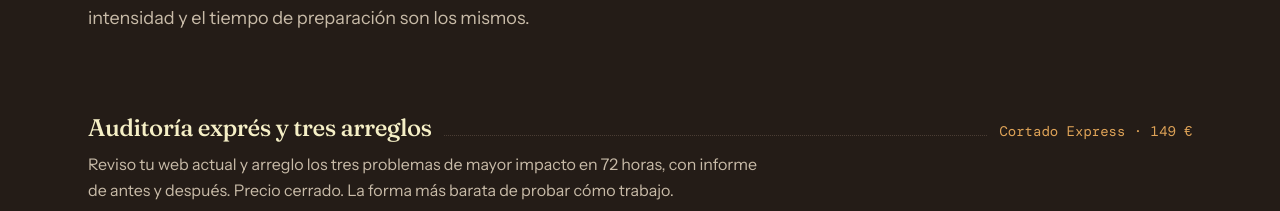
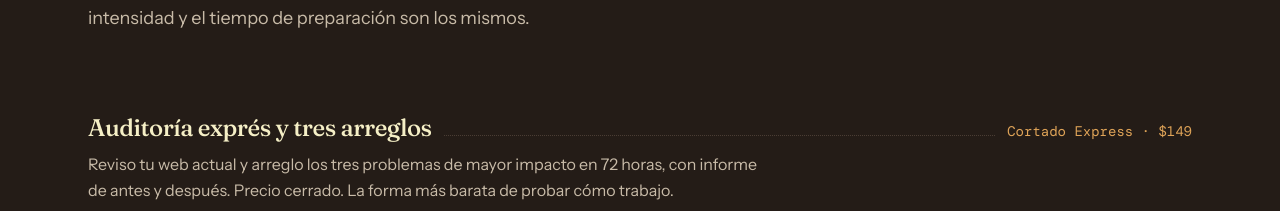
Before and after one commit to dgalarraga00/galarraga-dev, a Next.js app: page / in a window 1280 px wide. Shown: the part 2021-2232 px from the top of the page. Built offline with nearby package versions, Linux system fonts and the light colour scheme.

Commit message:
fix(comanda): mostrar precios en dólares en lugar de euros

```diff
--- a/src/content/pricing.ts
+++ b/src/content/pricing.ts
@@ -10,7 +10,7 @@
  * undercharging the hard one.
  */
 
-export const currency = "€";
+export const currency = "$";
 
 /** Widens the result into a range: ±15%. */
 export const spread = 0.15;
@@ -233,5 +233,5 @@ export function estimate(
 }
 
 export function formatAmount(value: number): string {
-  return `${value.toLocaleString("es-ES")}${currency}`;
+  return `${currency}${value.toLocaleString("es-ES")}`;
 }
--- a/src/content/site.ts
+++ b/src/content/site.ts
@@ -145,7 +145,7 @@ export const menu: MenuItem[] = [
   {
     productId: "cortado-express",
     name: "Auditoría exprés y tres arreglos",
-    coffee: "Cortado Express · 149 €",
+    coffee: "Cortado Express · $149",
     description:
       "Reviso tu web actual y arreglo los tres problemas de mayor impacto en 72 horas, con informe de antes y después. Precio cerrado. La forma más barata de probar cómo trabajo.",
   },
```
